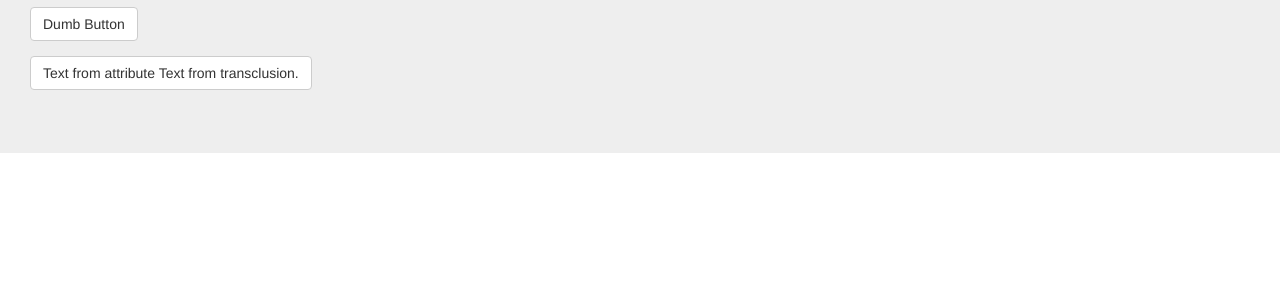
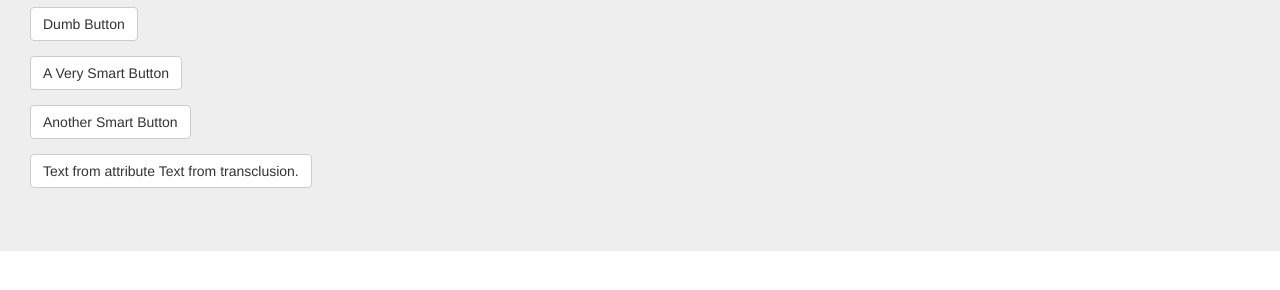
Before and after one commit to dgs700/angularjs-web-component-development, a plain HTML site: page index.html in a window 1280 px wide. Shown: the part 140-430 px from the top of the page. Drawn offline with Linux system fonts and the light colour scheme.

Commit message:
remove index commented code

```diff
--- a/index.html
+++ b/index.html
@@ -12,17 +12,17 @@
             <a class="btn btn-default">Dumb Button</a>
         </p>
         <p><!-- dynamic component version-->
-            <!--<smart-button
+            <smart-button
                     default-text="A Very Smart Button"
                     active-text="Wait for 3 seconds..."
                     debug="showAlert('a value on the $rootScope')"
-                    ></smart-button>-->
+                    ></smart-button>
         </p>
         <p><!-- dynamic component version-->
-            <!--<smart-button
+            <smart-button
                     default-text="Another Smart Button"
                     active-text="Wait for 5 seconds..."
-                    ></smart-button>-->
+                    ></smart-button>
         </p>
         <p><!-- transclusion version-->
             <smart-button
```
